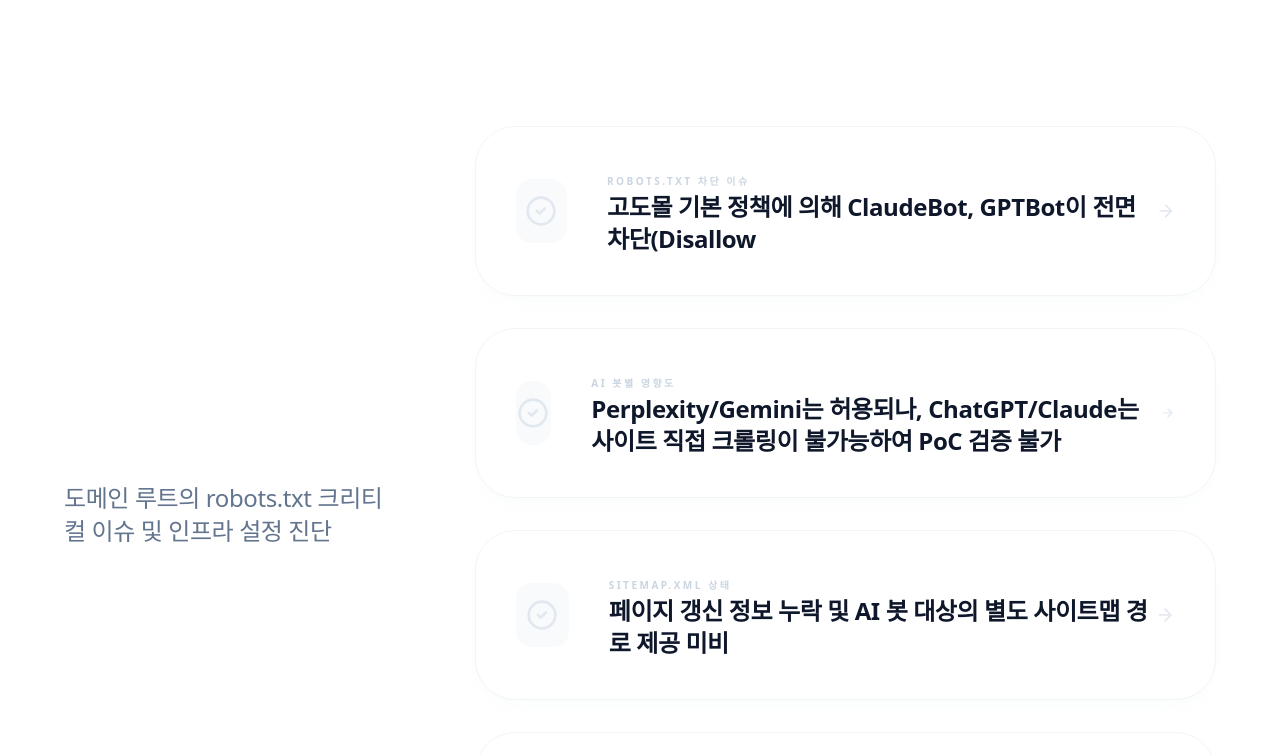
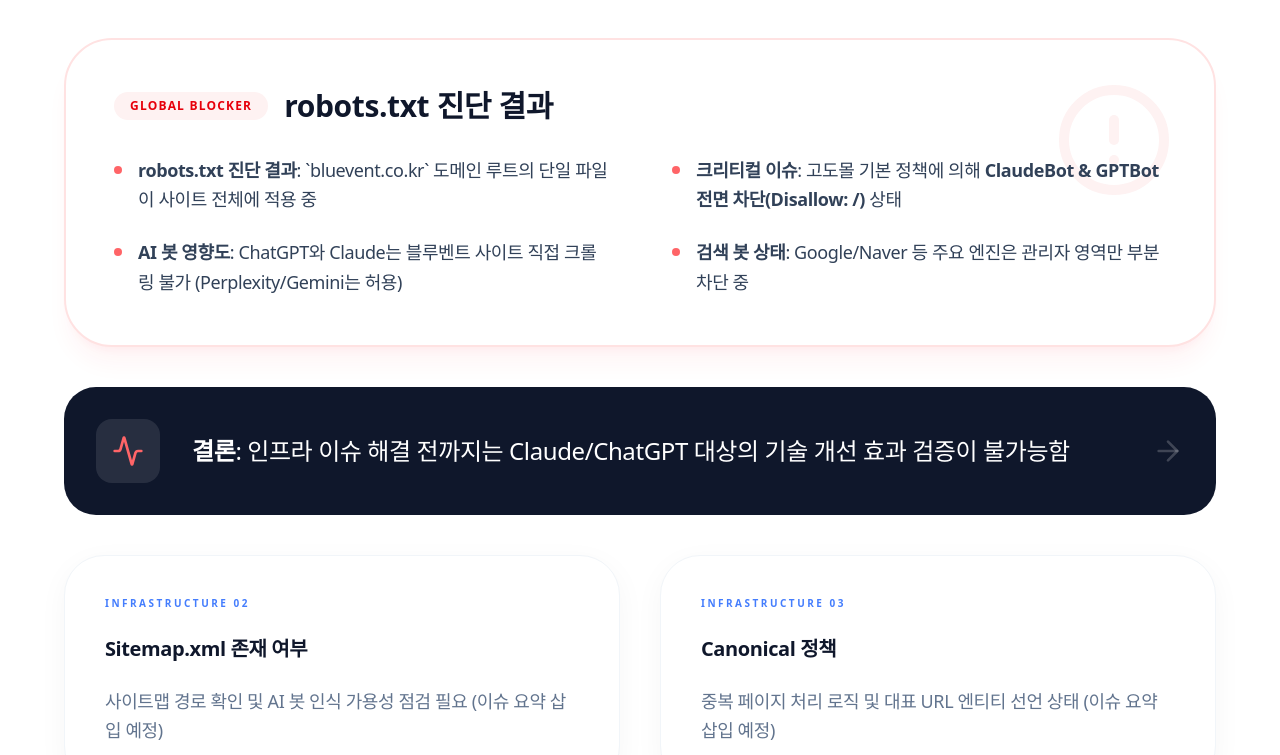
Before and after one commit to seoyahh/bluevent_geo_poc_review, a React (Vite) app: page / in a window 1280 px wide. Shown: the part 6080-6835 px from the top of the page. Built offline with nearby package versions, Linux system fonts and the light colour scheme; a web font is replaced by a local one.

Commit message:
UI Enhancement: Implemented InfraAuditLayout for section 2-1-b infrastructure diagnostic

```diff
--- a/src/App.tsx
+++ b/src/App.tsx
@@ -3,7 +3,7 @@
 import {
   CheckCircle2, Layout, BarChart3, Settings, AlertTriangle,
   PlayCircle, ArrowRight, ArrowUp, ArrowDown, FileText,
-  Activity, ChevronRight, Sparkles, Check, Compass
+  Activity, ChevronRight, Sparkles, Check, Compass, AlertCircle
 } from 'lucide-react';
 import { SLIDES } from './constants';
 import React from 'react';
@@ -301,6 +301,80 @@
       </div>
     );
   };
+  const InfraAuditLayout = ({ slide }: { slide: typeof SLIDES[0] }) => {
+    const robots = slide.bullets.filter(b => b.startsWith('INFAR:ROBOTS')).map(b => b.split('|')[1]);
+    const conclusion = slide.bullets.filter(b => b.startsWith('INFAR:CONCLUSION')).map(b => b.split('|')[1]);
+    const sitemap = slide.bullets.filter(b => b.startsWith('INFAR:SITEMAP')).map(b => b.split('|')[1]);
+    const canonical = slide.bullets.filter(b => b.startsWith('INFAR:CANONICAL')).map(b => b.split('|')[1]);
+
+    return (
+      <div className="w-full max-w-[1400px] mx-auto px-8 lg:px-16 py-20 min-h-screen flex flex-col justify-center">
+        <h2 className="h2-header mb-12" dangerouslySetInnerHTML={{ __html: slide.title }} />
+
+        <div className="grid grid-cols-1 lg:grid-cols-12 gap-10">
+          {/* Robots.txt Analysis */}
+          <div className="lg:col-span-12">
+            <motion.div
+              initial={{ opacity: 0, scale: 0.98 }}
+              whileInView={{ opacity: 1, scale: 1 }}
+              className="bg-white border-2 border-red-100 rounded-[3rem] p-12 relative overflow-hidden group shadow-xl shadow-red-500/5"
+            >
+              <div className="absolute top-0 right-0 p-10 opacity-5 group-hover:rotate-12 transition-transform duration-700">
+                <AlertCircle size={120} className="text-red-600" />
+              </div>
+              <div className="relative z-10">
+                <div className="flex items-center gap-4 mb-8">
+                  <div className="px-4 py-1.5 rounded-full bg-red-50 text-red-600 font-black text-xs uppercase tracking-widest">Global Blocker</div>
+                  <h3 className="text-3xl font-black text-slate-900">robots.txt 진단 결과</h3>
+                </div>
+                <div className="grid grid-cols-1 md:grid-cols-2 gap-x-16 gap-y-6">
+                  {robots.map((item, idx) => (
+                    <div key={idx} className="flex gap-4 items-start">
+                      <div className="w-2 h-2 rounded-full bg-red-400 mt-2.5 flex-shrink-0" />
+                      <p className="text-lg text-slate-700 leading-relaxed" dangerouslySetInnerHTML={{ __html: item }} />
+                    </div>
+                  ))}
+                </div>
+              </div>
+            </motion.div>
+          </div>
+
+          {/* Conclusion Box */}
+          <div className="lg:col-span-12">
+            <motion.div
+              initial={{ opacity: 0, y: 20 }}
+              whileInView={{ opacity: 1, y: 0 }}
+              className="bg-slate-900 rounded-[2rem] p-8 flex items-center justify-between group"
+            >
+              <div className="flex items-center gap-8">
+                <div className="w-16 h-16 rounded-2xl bg-white/10 flex items-center justify-center text-red-400 group-hover:scale-110 transition-transform">
+                  <Activity size={32} />
+                </div>
+                <p className="text-xl lg:text-2xl text-white font-medium" dangerouslySetInnerHTML={{ __html: conclusion[0] }} />
+              </div>
+              <ArrowRight className="text-white/20 group-hover:translate-x-4 transition-all" size={32} />
+            </motion.div>
+          </div>
+
+          {/* Secondary Items */}
+          <div className="lg:col-span-6">
+            <div className="clean-card p-10 h-full">
+              <h4 className="label-caps mb-6">Infrastructure 02</h4>
+              <p className="text-xl font-bold text-slate-900 mb-6" dangerouslySetInnerHTML={{ __html: sitemap[0]?.split(':')[0] }} />
+              <p className="text-lg text-slate-500 leading-relaxed font-light">{sitemap[0]?.split(':')[1]}</p>
+            </div>
+          </div>
+          <div className="lg:col-span-6">
+            <div className="clean-card p-10 h-full">
+              <h4 className="label-caps mb-6">Infrastructure 03</h4>
+              <p className="text-xl font-bold text-slate-900 mb-6" dangerouslySetInnerHTML={{ __html: canonical[0]?.split(':')[0] }} />
+              <p className="text-lg text-slate-500 leading-relaxed font-light">{canonical[0]?.split(':')[1]}</p>
+            </div>
+          </div>
+        </div>
+      </div>
+    );
+  };
 
   return (
     <div className="min-h-screen bg-white text-slate-900 font-sans selection:bg-blue-600 selection:text-white scroll-smooth overflow-x-hidden">
@@ -336,9 +410,10 @@
             {[1, 5, 11].includes(index) && <DividerLayout slide={slide} />}
             {index === 2 && <MethodologyLayout slide={slide} />}
             {index === 6 && <DualPillarLayout slide={slide} />}
+            {index === 7 && <InfraAuditLayout slide={slide} />}
             {[12].includes(index) ? <GridLayout slide={slide} index={index} /> : null}
             {index === 15 ? <RoadmapLayout slide={slide} index={index} /> : null}
-            {[7, 10].includes(index) ? <ChecklistLayout slide={slide} index={index} /> : null}
+            {[10].includes(index) ? <ChecklistLayout slide={slide} index={index} /> : null}
             {![0, 1, 2, 5, 6, 7, 10, 11, 12, 15].includes(index) && <StandardLayout slide={slide} index={index} />}
           </section>
         ))}
--- a/src/constants.ts
+++ b/src/constants.ts
@@ -88,10 +88,13 @@
     title: "2-1-b. 사이트 인프라 진단 결과",
     oneLiner: "도메인 루트의 <strong>robots.txt 크리티컬 이슈</strong> 및 인프라 설정 진단",
     bullets: [
-      "<strong>robots.txt 차단 이슈</strong>: 고도몰 기본 정책에 의해 <strong>ClaudeBot, GPTBot이 전면 차단(Disallow: /)</strong>된 상태 확인",
-      "<strong>AI 봇별 영향도</strong>: Perplexity/Gemini는 허용되나, <strong>ChatGPT/Claude는 사이트 직접 크롤링이 불가능</strong>하여 PoC 검증 불가",
-      "<strong>Sitemap.xml 상태</strong>: 페이지 갱신 정보 누락 및 AI 봇 대상의 별도 사이트맵 경로 제공 미비",
-      "<strong>Canonical 정책</strong>: 중복 페이지 처리 로직 미흡으로 인한 AI 엔티티 인식 분산 위험 식별"
+      "INFAR:ROBOTS|<strong>robots.txt 진단 결과</strong>: `bluevent.co.kr` 도메인 루트의 단일 파일이 사이트 전체에 적용 중",
+      "INFAR:ROBOTS|<strong>크리티컬 이슈</strong>: 고도몰 기본 정책에 의해 <strong>ClaudeBot & GPTBot 전면 차단(Disallow: /)</strong> 상태",
+      "INFAR:ROBOTS|<strong>AI 봇 영향도</strong>: ChatGPT와 Claude는 블루벤트 사이트 직접 크롤링 불가 (Perplexity/Gemini는 허용)",
+      "INFAR:ROBOTS|<strong>검색 봇 상태</strong>: Google/Naver 등 주요 엔진은 관리자 영역만 부분 차단 중",
+      "INFAR:CONCLUSION|<strong>결론</strong>: 인프라 이슈 해결 전까지는 Claude/ChatGPT 대상의 기술 개선 효과 검증이 불가능함",
+      "INFAR:SITEMAP|<strong>Sitemap.xml 존재 여부</strong>: 사이트맵 경로 확인 및 AI 봇 인식 가용성 점검 필요 (이슈 요약 삽입 예정)",
+      "INFAR:CANONICAL|<strong>Canonical 정책</strong>: 중복 페이지 처리 로직 및 대표 URL 엔티티 선언 상태 (이슈 요약 삽입 예정)"
     ],
     visualGuide: "인프라 차단 이슈(Red Signal)가 페이지별 개선 효과를 저해하는 로직 도식화."
   },
```
